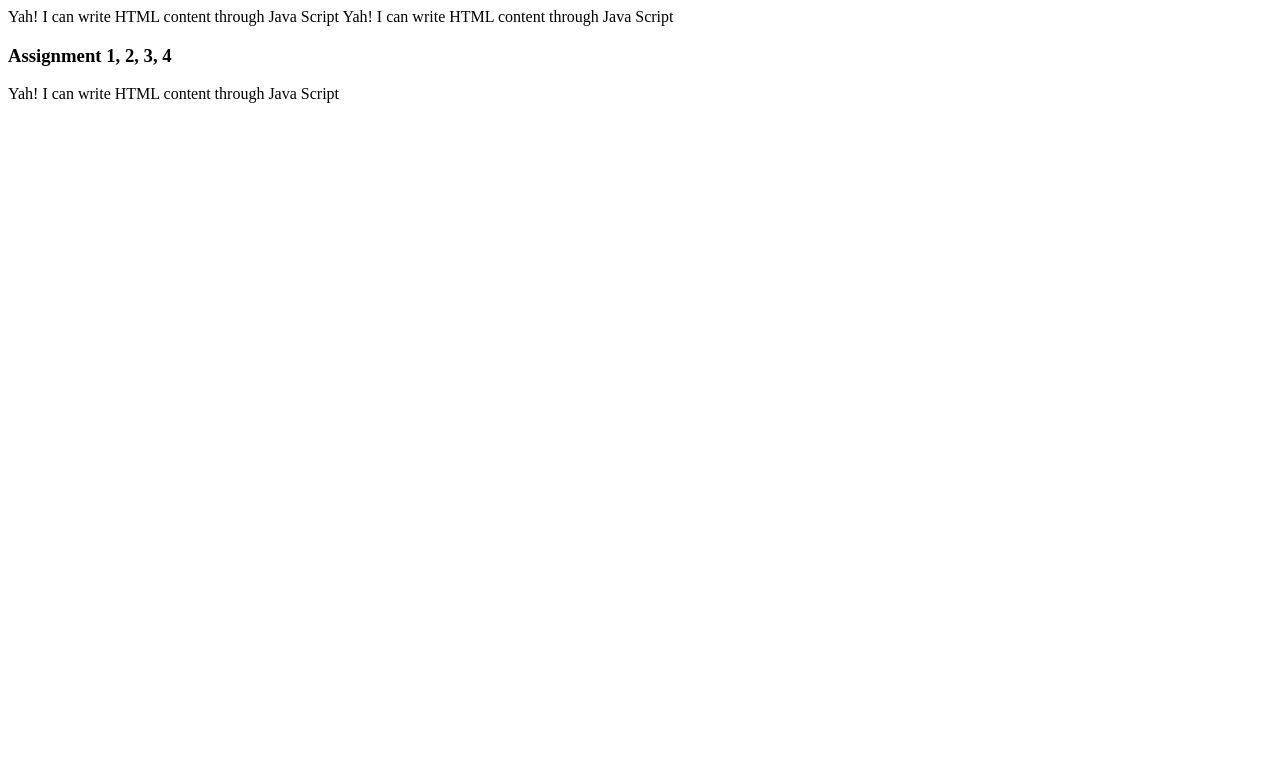
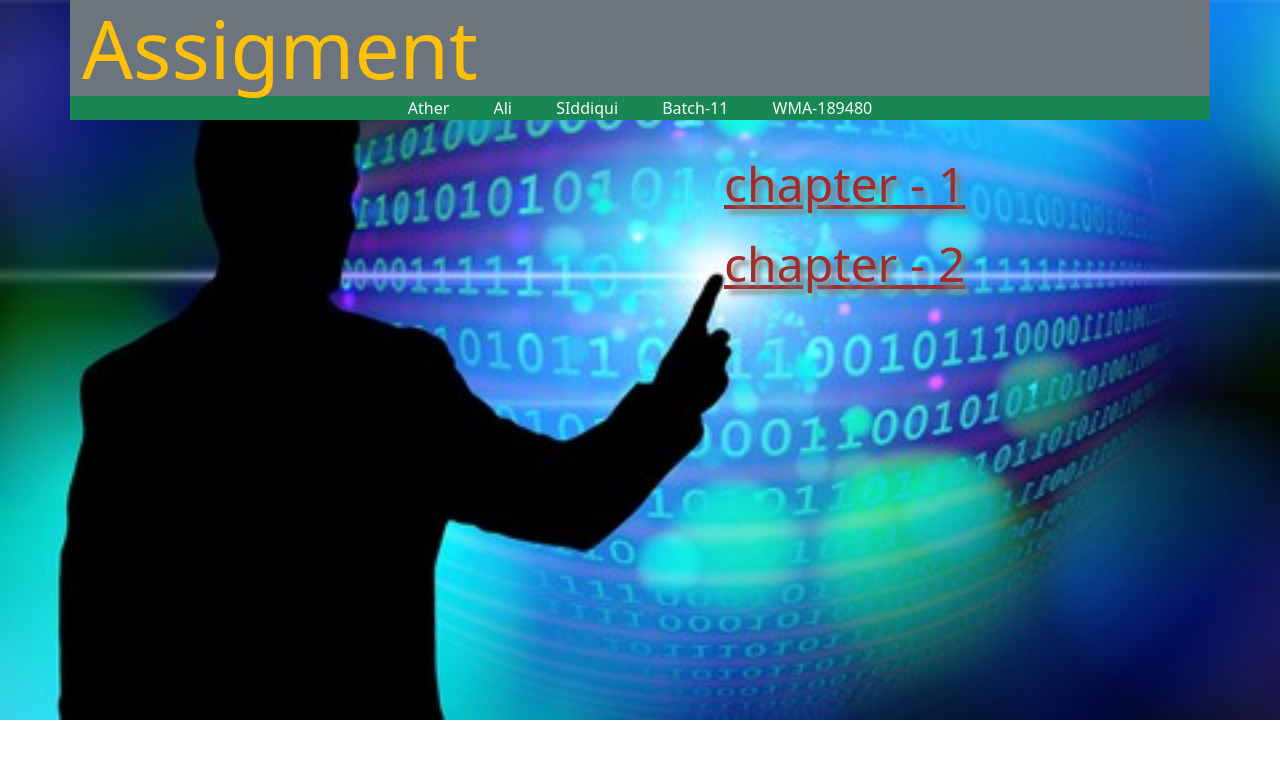
Before and after one commit to Eng-Ather/Java-Assignment, a plain HTML site: page index.html in a window 1280 px wide. Drawn offline with nearby package versions, Linux system fonts and the light colour scheme.

Commit message:
assignment

```diff
--- /dev/null
+++ b/assignment.css
@@ -0,0 +1,29 @@
+body {
+    background-image: url(programin.jpeg);
+    background-repeat: no-repeat;
+    background-size: cover;
+}
+
+.name {
+    text-align: center;
+    word-spacing: 40px;
+}
+
+.box {
+    /* border: 5px solid  brown; */
+    font-weight: 400;
+    width: 300px;
+    min-height: 400px;
+    float: right;
+    margin-right: 20%;
+    text-shadow: 5px 5px 5px grey;
+    line-height: 80px;
+}
+
+.box>a {
+    color: brown;
+}
+
+.a:hover {
+    transform: scale(1.5);
+}
--- a/assignment.js
+++ b/chapter-2/ch-2-assignment.js
@@ -1,19 +1,3 @@
-//chapter - 1
-//q1
-alert("wellcom")
-
-//q2
-alert("Error! please enter valid pasword.")
-
-//q3
-alert("some text\nmore text in a new line"); //copy past from https://stackoverflow.com/questions/1841452/new-line-in-javascript-alert-box
-
-
-//q4
-alert("welcom to js land")
-
-
-
 //chapter - 2
 
 //q-1
@@ -48,4 +32,6 @@ var book="A smarter way to learn JavaScript"
 alert("i am trying to learn from the book " + book);
 
 
-document.write("Yah! I can write HTML content through Java Script")
+// document.write("Yah! I can write HTML content through Java Script" + info )
+
+// document.write(info)
--- a/index.html
+++ b/index.html
@@ -2,25 +2,33 @@
 <html lang="en">
 
 <head>
-    <meta charset="UTF-8">
-    <meta name="viewport" content="width=device-width, initial-scale=1.0">
-    <title>Document</title>
+    <!--link for boot strap -->
+    <link href="https://cdn.jsdelivr.net/npm/bootstrap@5.1.3/dist/css/bootstrap.min.css" rel="stylesheet"
+    integrity="sha384-1BmE4kWBq78iYhFldvKuhfTAU6auU8tT94WrHftjDbrCEXSU1oBoqyl2QvZ6jIW3" crossorigin="anonymous">
+
+<!-- link for CSS file -->
+<link rel="stylesheet" href="assignment.css">
+
+<!-- link for icon from fontawsom cdn-->
+<link rel="stylesheet" href="https://cdnjs.cloudflare.com/ajax/libs/font-awesome/6.5.1/css/all.min.css"
+    integrity="sha512-DTOQO9RWCH3ppGqcWaEA1BIZOC6xxalwEsw9c2QQeAIftl+Vegovlnee1c9QX4TctnWMn13TZye+giMm8e2LwA=="
+    crossorigin="anonymous" referrerpolicy="no-referrer" />
 
     <!-- chater-1 q7 placement of java file inside Head -->
-    <script src="assignment.js"></script>
+    <!-- <script src="assignment.js"></script>  -->
 
 </head>
-
-<!-- chater-1 q7 placement of java file after Head before body -->
-<script src="assignment.js"></script>
-
 <body>
 
-    <h3>Assignment 1, 2, 3, 4</h3>
+   <div class="container bg-secondary display-1 text-warning sticky-"> <b>Assigment</b></div>
+   <div class=" container bg-success text-light name">
+     Ather Ali SIddiqui Batch-11 WMA-189480
+   </div>
 
-    <!-- chater-1 q7 placement of java file inside body tag -->
-    <script src="assignment.js"></script>
+   <div class=" mt-4 box display-5 text " >
+            <a href="chapter-1/ch-1.html">chapter - 1</a>
+            <a href="chapter-2/ch-2.html">chapter - 2</a>
+   </div>
 
 </body>
-
 </html>
```
Also changed, not shown: chapter-1/assignment.js (added, +13 -0 lines), chapter-1/ch-1.html (added, +23 -0 lines), chapter-2/ch-2.html (added, +23 -0 lines), programin.jpeg (added).
